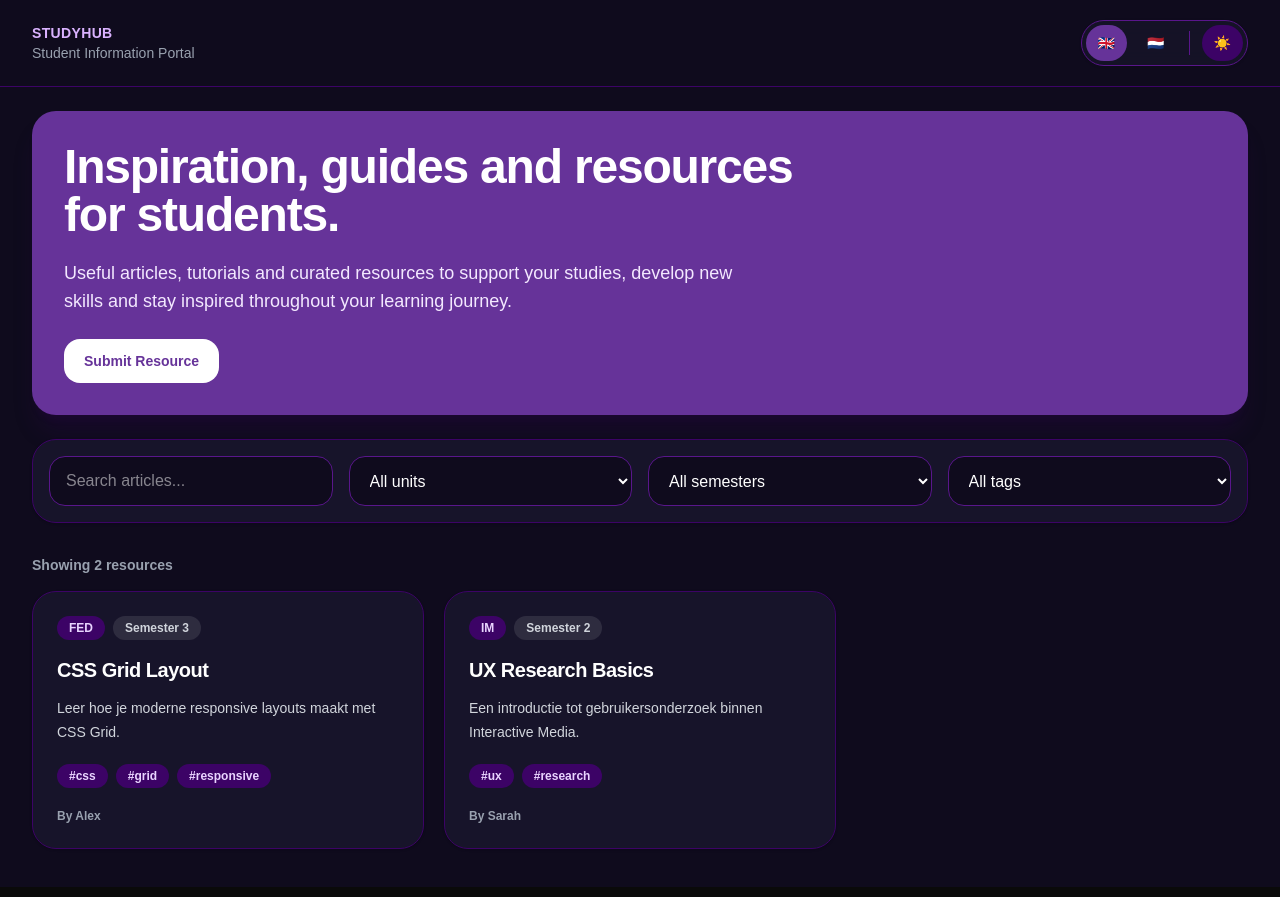
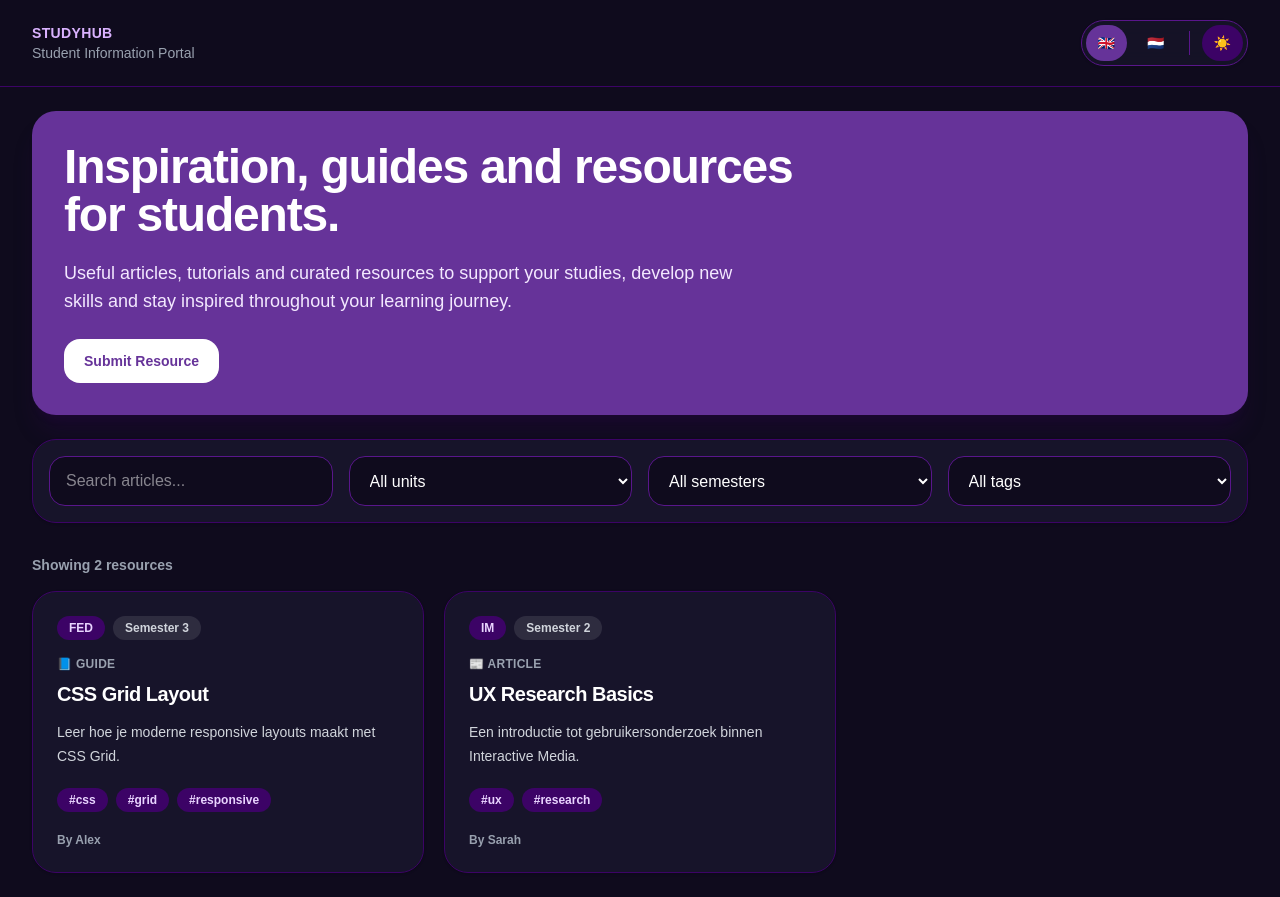
Before and after one commit to docentDavid/studyhub, a Next.js app: page / in a window 1280 px wide. Built offline with nearby package versions, Linux system fonts and the light colour scheme.

Commit message:
feat: show content type on resource cards

```diff
--- a/components/home-page-client.tsx
+++ b/components/home-page-client.tsx
@@ -9,6 +9,23 @@ type Language = "en" | "nl";
 type HomePageClientProps = {
   articles: Article[];
 };
+
+function getSourceTypeLabel(sourceType: string) {
+  switch (sourceType) {
+    case "guide":
+      return "📘 Guide";
+    case "article":
+      return "📰 Article";
+    case "video":
+      return "🎥 Video";
+    case "external-source":
+      return "🔗 External source";
+    case "student-source":
+      return "🎓 Student source";
+    default:
+      return "Resource";
+  }
+}
 
 const copy = {
   en: {
@@ -178,6 +195,9 @@ export function HomePageClient({ articles }: HomePageClientProps) {
                   </span>
                 ))}
               </div>
+              <p className="mb-2 text-xs font-bold uppercase tracking-wide text-gray-500 dark:text-gray-400">
+                {getSourceTypeLabel(article.sourceType)}
+              </p>
 
               <h2 className="text-xl font-black tracking-tight">
                 {article.title}
```
